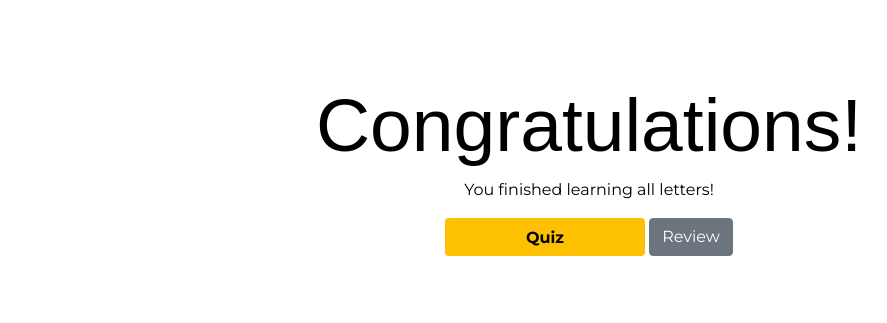
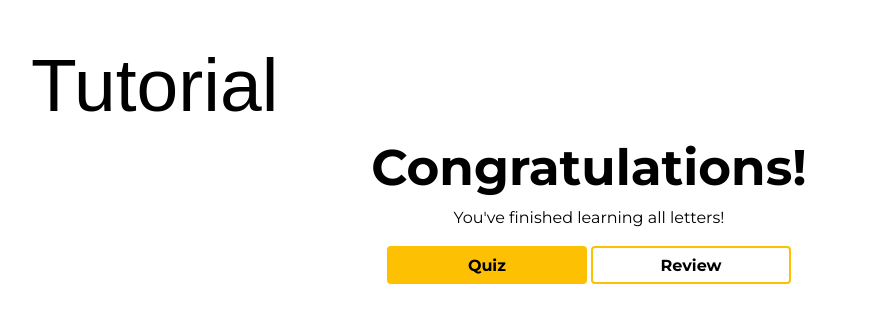
Before and after one commit to yuminglin0326/MorseCodeTutorial, a Flask app: page /finish_learn in a window 1280 px wide. Shown: the part 98-421 px from the top of the page, without its empty margins (51-938 px from the left). Run offline with Flask 3, Linux system fonts and the light colour scheme; some libraries are stand-ins or nearby versions; some web fonts are replaced.

Commit message:
updated design for learn-quiz transit page

```diff
--- a/static/main.css
+++ b/static/main.css
@@ -102,6 +102,13 @@ a.nav-link {
   border-color: var(
     --accent
   ); /* Change border color to your preferred accent color */
+}
+
+.btn-light {
+  border: 1px solid var(--light-gray);
+  color: var(--light-gray);
+  height: 38px;
+  background-color: transparent;
 }
 
 /* home page */
@@ -298,8 +305,18 @@ img.hint {
 
 /* finish-learn page styling */
 
+.page-header {
+  padding-top: 30px;
+}
+
+h2 {
+  text-align: center;
+  font-weight: bold;
+  font-size: 50px;
+}
+
 #congrats {
-  text-align: center;
+  /* text-align: center; */
 }
 
 .review-detail-button {
@@ -308,7 +325,6 @@ img.hint {
 
 button.letter {
   margin: 10px;
-  font-size: 20px;
 }
 
 input {
--- a/templates/finish_learn.html
+++ b/templates/finish_learn.html
@@ -8,11 +8,12 @@
         let learns = {{learns|tojson}}
     </script>
 
-    <div class="finish-learn-container text-center">
-        <h1 id="congrats">Congratulations!</h1>
-        <p>You finished learning all letters!</p>
+    <div class="finish-learn-container text-center container">
+        <h1 class="page-header">Tutorial</h1>
+        <h2 id="congrats">Congratulations!</h2>
+        <p>You've finished learning all letters!</p>
         <button id="learn-quiz-button" class="btn btn-primary">Quiz</button>
-        <button id="learn-review-button" class="btn btn-secondary">Review</button>
+        <button id="learn-review-button" class="btn btn-primary accent-button-unfilled">Review</button>
         <div class="review-detail-button"></div>
     </div>
 
```
